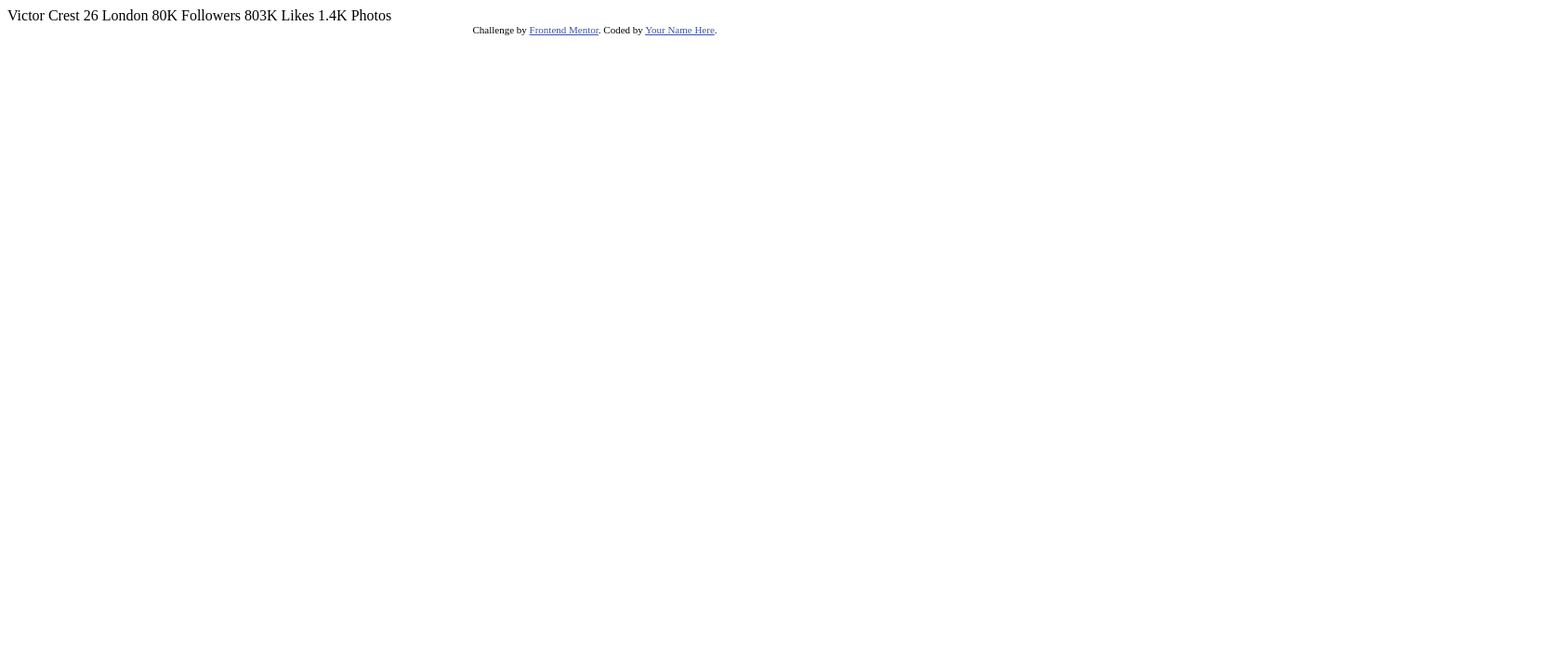
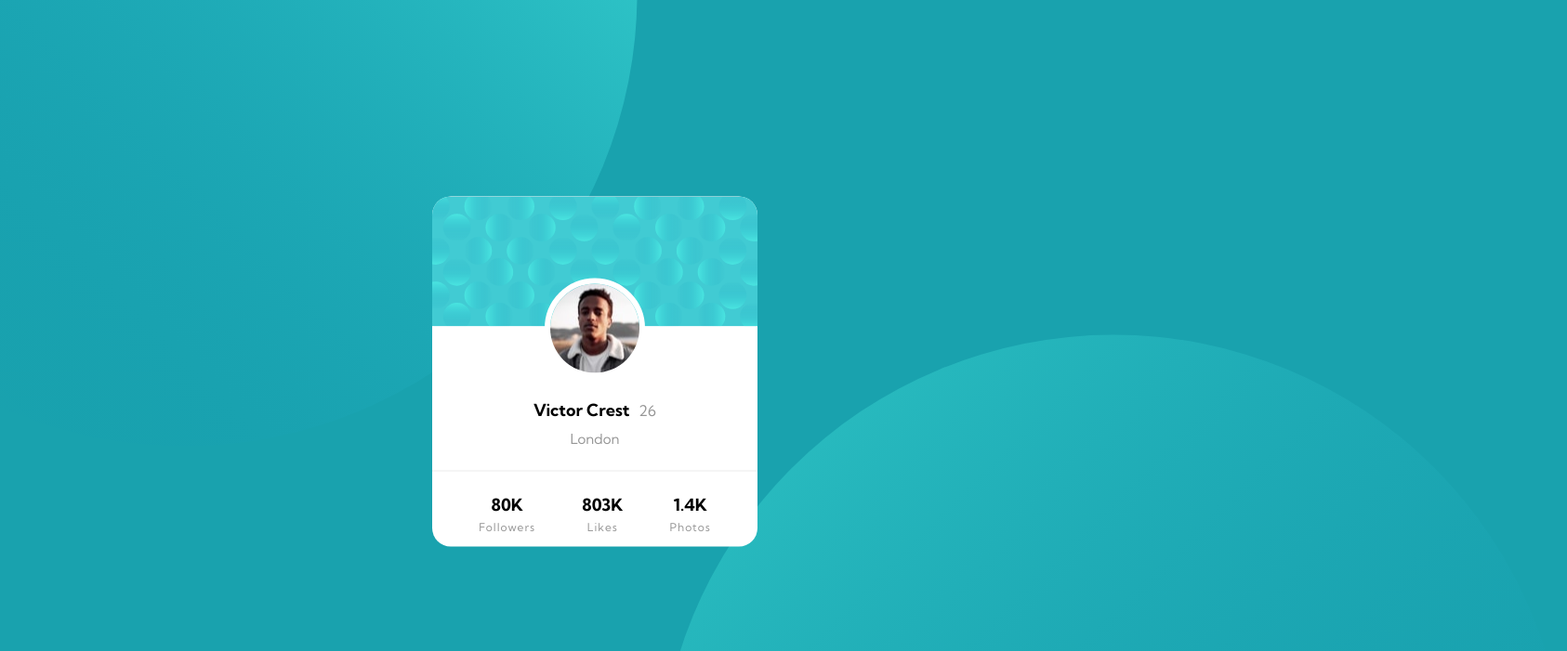
Before and after one commit to rubypruneda/profile-card-component, a plain HTML site: page index.html in a window 1280 px wide. Shown: the top 701 px of the page at 93% size, 1686 px wide, since content can reach past the window. Drawn offline with Linux system fonts and the light colour scheme.

Commit message:
Desktop view

```diff
--- a/index.html
+++ b/index.html
@@ -10,26 +10,51 @@
 
   <!-- Feel free to remove these styles or customise in your own stylesheet 👍 -->
   <style>
+
     .attribution { font-size: 11px; text-align: center; }
     .attribution a { color: hsl(228, 45%, 44%); }
   </style>
+  <link rel="preconnect" href="https://fonts.gstatic.com">
+  <link rel="stylesheet" href="style.css">
+  <link href="https://fonts.googleapis.com/css2?family=Kumbh+Sans:wght@400;700&display=swap" rel="stylesheet">
 </head>
 <body>
-  Victor Crest
-  26
-  London
-
-  80K
-  Followers
-
-  803K
-  Likes
-
-  1.4K
-  Photos
-  <div class="attribution">
+  <div class="pattern-top">
+    <img src="./images/bg-pattern-top.svg" alt="">
+  </div>
+  <div class="pattern-bottom">
+    <img src="./images/bg-pattern-bottom.svg" alt="">
+  </div>
+  <div class="card">
+    <div class="top">
+      <img src="./images/bg-pattern-card.svg" alt="">
+    </div>
+    <div class="img">
+      <img class="profile" src="./images/image-victor.jpg" alt="profile picture">
+    </div>
+    <div class="name-age">
+      <div class="name"> Victor Crest</div>
+      <div class="age">26</div>
+    </div>
+    <div class="location">London</div>
+    <div class="bottom">
+      <div class="followers">
+        <div class="number">80K</div>
+        <div class="text">Followers</div>
+      </div>
+      <div class="likes">
+          <div class="number">803K</div>
+          <div class="text">Likes</div>
+      </div>
+      <div class="photos">
+          <div class="number">1.4K</div>
+          <div class="text">Photos</div>
+      </div>
+    </div>
+  </div>
+  <!-- <div class="attribution">
     Challenge by <a href="https://www.frontendmentor.io?ref=challenge" target="_blank">Frontend Mentor</a>.
     Coded by <a href="#">Your Name Here</a>.
-  </div>
+  </div> -->
 </body>
 </html>
--- /dev/null
+++ b/style.css
@@ -0,0 +1,92 @@
+body {
+    font-family: 'Kumbh Sans', sans-serif;
+    background-color: hsl(185, 75%, 39%);
+    /* background-image: radial-gradient(circle, hsl(229, 23%, 23%), hsl(185, 75%, 39%)); */
+    /* background-image: url("./images/bg-pattern-top.svg"); */
+}
+
+.pattern-top {
+    margin-top: -505px;
+    margin-left: -300px;
+}
+
+.pattern-bottom {
+    margin-left: 700px;
+    margin-top: -125px;
+}
+
+.card {
+    text-align: center;
+    margin: 0;
+    position: absolute;
+    top: 50%;
+    left: 50%;
+    transform: translate(-50%, -50%);
+    height: 377px;
+    background-color: white;
+    width: 350px;
+    border-radius: 20px;
+
+}
+
+.top {
+    height: 100px;
+}
+
+.top img {
+    border-top-left-radius: 20px;
+    border-top-right-radius: 20px;
+}
+
+.profile {
+    border-radius: 50%;
+    margin-top: -12px;
+    border: 6px solid white;
+}
+
+.name {
+    font-weight: 700;
+    padding-right: 10px;
+    font-size: 18px;
+}
+
+.number {
+    font-weight: 700;
+    font-size: 18px;
+}
+
+.age {
+    font-weight: 400;
+    color: hsl(0, 0%, 59%);
+}
+
+.location {
+    font-weight: 400;
+    font-size: 15px;
+    color: hsl(0, 0%, 59%);
+    padding-top: 10px;
+    padding-bottom: 25px;
+    border-bottom: 1px solid hsl(0, 0%, 92%);
+}
+
+.text {
+    font-weight: 400;
+    color: hsl(0, 0%, 59%);
+    font-size: 12px;
+    padding-top: 5px;
+    letter-spacing: 1px;
+}
+
+.name-age {
+    display: flex;
+    align-items: center;
+    justify-content: center;
+    padding-top: 18px;
+}
+
+.bottom {
+    display: flex;
+    align-items: center;
+    justify-content: space-evenly;
+    height: 90px;
+}
```
